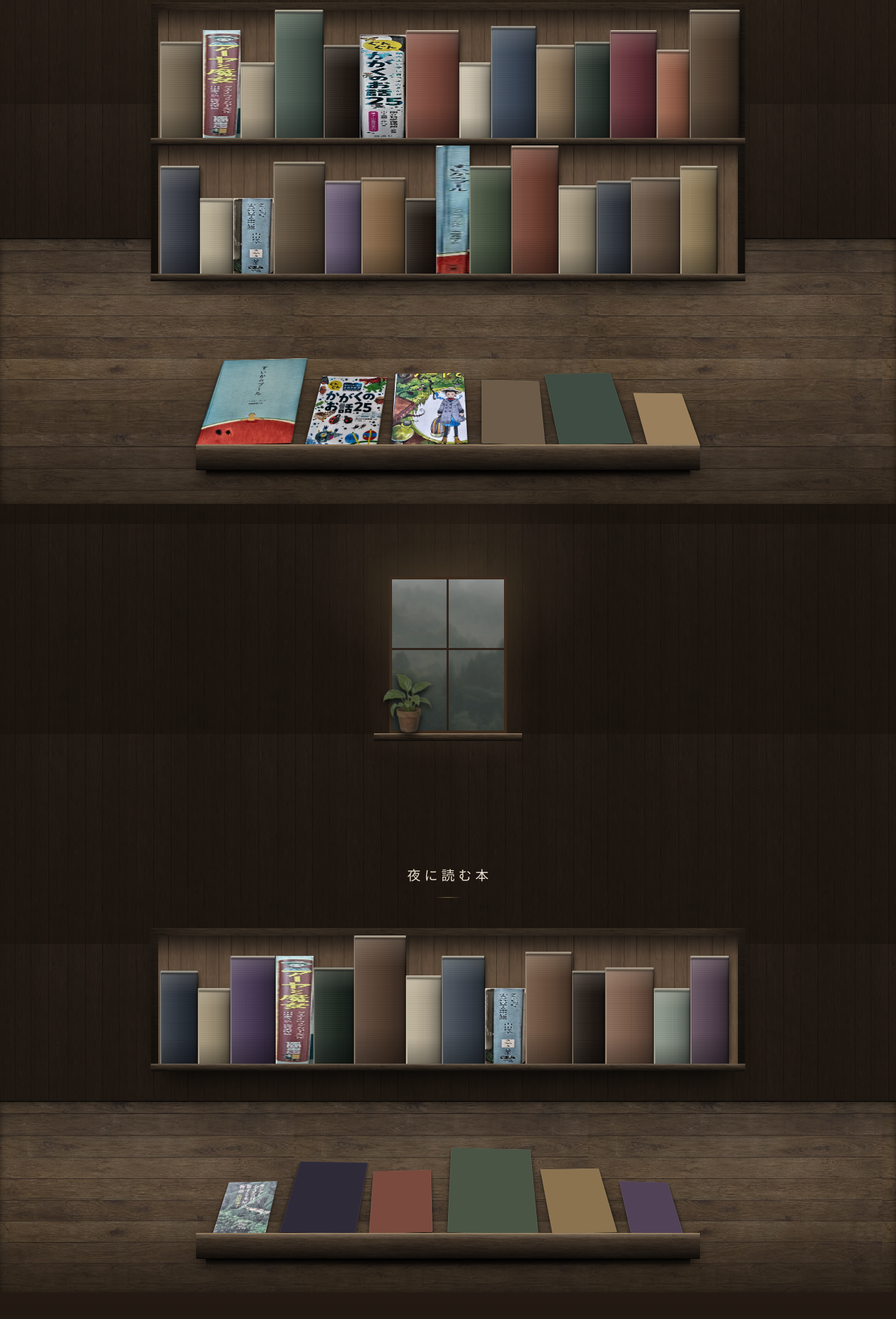
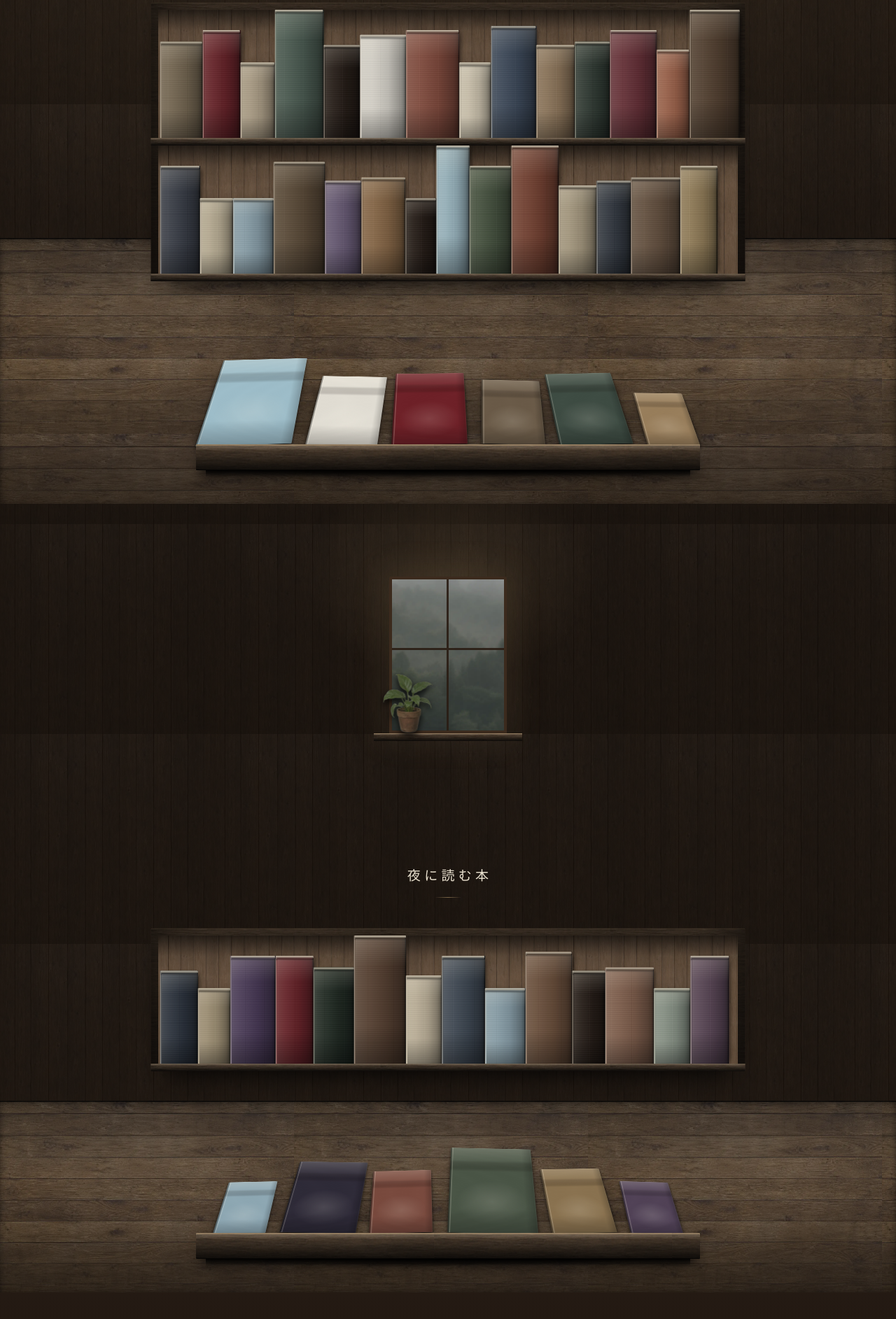
Before and after one commit to LovelyThing707/tsuzuri-no-mori-design, a plain HTML site: page index.html in a window 1280 px wide. Shown: the part 1623-3508 px from the top of the page at 70% size. Drawn offline with Linux system fonts and the light colour scheme.

Commit message:
書影を外し、本は色と比率だけの仮組みにする
第1稿では実在の書影を使わない方針とし、書影ファイルと参照を削除した。

- 判型・背幅は実際の書籍の寸法域から採り、大小の差が見える構成は保つ
- 表紙は面積が大きく単色では紙に見えないため、書名や絵柄は描かずに
  カバーの面の構成（そで・題字のあたり・絵柄のあたり・紙目）だけを出す
- 暗い背表紙の分離は維持（背板1.61:1、縁の光1.52:1）
- img の受け口は残してあり、商品の画像が届けば寸法の算出はそのままで乗る

Co-Authored-By: Claude Opus 5 (1M context) <noreply@anthropic.com>

```diff
--- a/index.html
+++ b/index.html
@@ -59,11 +59,11 @@
         <div class="shelf__tier">
           <ul class="row">
         <li class="spine spine--plain" style="--h:188;--t:21;--c:#7A6A52;--e:#DED3BC"></li>
-        <li class="spine" style="--h:210;--t:16;--c:#6F2027;--e:#ECE3D2"><img src="assets/images/spine-aya-to-majo.webp" alt="" loading="lazy" decoding="async"></li>
+        <li class="spine spine--plain" style="--h:210;--t:16;--c:#6F2027;--e:#DED3BC"></li>
         <li class="spine spine--plain" style="--h:148;--t:12;--c:#B5A58A;--e:#DED3BC"></li>
         <li class="spine spine--plain" style="--h:257;--t:28;--c:#4A5D52;--e:#DED3BC"></li>
         <li class="spine spine--plain" style="--h:182;--t:15;--c:#241A14;--e:#DED3BC"></li>
-        <li class="spine" style="--h:201;--t:25;--c:#F0EEE9;--e:#F4F1E9"><img src="assets/images/spine-kagaku-no-ohanashi-25.webp" alt="" loading="lazy" decoding="async"></li>
+        <li class="spine spine--plain" style="--h:201;--t:25;--c:#E4E0D6;--e:#DED3BC"></li>
         <li class="spine spine--plain" style="--h:210;--t:33;--c:#8A4B3C;--e:#DED3BC"></li>
         <li class="spine spine--plain" style="--h:148;--t:9;--c:#D8CDB5;--e:#DED3BC"></li>
         <li class="spine spine--plain" style="--h:218;--t:24;--c:#3C4A5E;--e:#DED3BC"></li>
@@ -79,12 +79,12 @@
           <ul class="row">
         <li class="spine spine--plain" style="--h:210;--t:18;--c:#3A3F4A;--e:#DED3BC"></li>
         <li class="spine spine--plain" style="--h:148;--t:11;--c:#C4B79A;--e:#DED3BC"></li>
-        <li class="spine" style="--h:148;--t:19;--c:#A9CDDB;--e:#E7DCC4"><img src="assets/images/spine-monteleggio.webp" alt="" loading="lazy" decoding="async"></li>
+        <li class="spine spine--plain" style="--h:148;--t:19;--c:#8FA9B5;--e:#DED3BC"></li>
         <li class="spine spine--plain" style="--h:218;--t:31;--c:#5E4B36;--e:#DED3BC"></li>
         <li class="spine spine--plain" style="--h:182;--t:14;--c:#6B5B7A;--e:#DED3BC"></li>
         <li class="spine spine--plain" style="--h:188;--t:23;--c:#8F6A45;--e:#DED3BC"></li>
         <li class="spine spine--plain" style="--h:148;--t:8;--c:#241A14;--e:#DED3BC"></li>
-        <li class="spine" style="--h:260;--t:11;--c:#A9CDDC;--e:#F1EBDE"><img src="assets/images/spine-suika-no-pool.webp" alt="" loading="lazy" decoding="async"></li>
+        <li class="spine spine--plain" style="--h:260;--t:11;--c:#9FBFCB;--e:#DED3BC"></li>
         <li class="spine spine--plain" style="--h:210;--t:20;--c:#46543F;--e:#DED3BC"></li>
         <li class="spine spine--plain" style="--h:257;--t:27;--c:#7C4230;--e:#DED3BC"></li>
         <li class="spine spine--plain" style="--h:173;--t:16;--c:#B0A184;--e:#DED3BC"></li>
@@ -97,12 +97,12 @@
         </div>
         <div class="platform" aria-hidden="true">
           <ul class="platform__books">
-        <li class="lying" style="--h:260;--w:191;--c:#A9CDDC;--e:#F1EBDE;--rot:-2.4deg"><img src="assets/images/cover-suika-no-pool.webp" alt="" loading="lazy" decoding="async"></li>
-        <li class="lying" style="--h:201;--w:144;--c:#F0EEE9;--e:#F4F1E9;--rot:1.6deg"><img src="assets/images/cover-kagaku-no-ohanashi-25.webp" alt="" loading="lazy" decoding="async"></li>
-        <li class="lying" style="--h:210;--w:152;--c:#6F2027;--e:#ECE3D2;--rot:-1.1deg"><img src="assets/images/cover-aya-to-majo.webp" alt="" loading="lazy" decoding="async"></li>
-        <li class="lying" style="--h:188;--w:128;--c:#6B5B48;--e:#E2D8C2;--rot:2.2deg"></li>
-        <li class="lying" style="--h:210;--w:148;--c:#3E4C43;--e:#DED3BC;--rot:-1.8deg"></li>
-        <li class="lying" style="--h:148;--w:105;--c:#9A7F5C;--e:#E7DCC4;--rot:1.2deg"></li>
+        <li class="lying lying--plain" style="--h:260;--w:191;--c:#9FBFCB;--e:#F1EBDE;--rot:-2.4deg"></li>
+        <li class="lying lying--plain" style="--h:201;--w:144;--c:#E4E0D6;--e:#F4F1E9;--rot:1.6deg"></li>
+        <li class="lying lying--plain" style="--h:210;--w:152;--c:#6F2027;--e:#ECE3D2;--rot:-1.1deg"></li>
+        <li class="lying lying--plain" style="--h:188;--w:128;--c:#6B5B48;--e:#E2D8C2;--rot:2.2deg"></li>
+        <li class="lying lying--plain" style="--h:210;--w:148;--c:#3E4C43;--e:#DED3BC;--rot:-1.8deg"></li>
+        <li class="lying lying--plain" style="--h:148;--w:105;--c:#9A7F5C;--e:#E7DCC4;--rot:1.2deg"></li>
           </ul>
           <div class="platform__slab"></div>
         </div>
@@ -137,12 +137,12 @@
         <li class="spine spine--plain" style="--h:182;--t:16;--c:#2B3340;--e:#DED3BC"></li>
         <li class="spine spine--plain" style="--h:148;--t:10;--c:#A99878;--e:#DED3BC"></li>
         <li class="spine spine--plain" style="--h:210;--t:24;--c:#4B3A5C;--e:#DED3BC"></li>
-        <li class="spine" style="--h:210;--t:16;--c:#6F2027;--e:#ECE3D2"><img src="assets/images/spine-aya-to-majo.webp" alt="" loading="lazy" decoding="async"></li>
+        <li class="spine spine--plain" style="--h:210;--t:16;--c:#6F2027;--e:#DED3BC"></li>
         <li class="spine spine--plain" style="--h:188;--t:19;--c:#1F2A22;--e:#DED3BC"></li>
         <li class="spine spine--plain" style="--h:257;--t:32;--c:#5A4130;--e:#DED3BC"></li>
         <li class="spine spine--plain" style="--h:173;--t:13;--c:#C9BBA0;--e:#DED3BC"></li>
         <li class="spine spine--plain" style="--h:210;--t:22;--c:#3F4A57;--e:#DED3BC"></li>
-        <li class="spine" style="--h:148;--t:19;--c:#A9CDDB;--e:#E7DCC4"><img src="assets/images/spine-monteleggio.webp" alt="" loading="lazy" decoding="async"></li>
+        <li class="spine spine--plain" style="--h:148;--t:19;--c:#8FA9B5;--e:#DED3BC"></li>
         <li class="spine spine--plain" style="--h:218;--t:26;--c:#70503A;--e:#DED3BC"></li>
         <li class="spine spine--plain" style="--h:182;--t:11;--c:#241A14;--e:#DED3BC"></li>
         <li class="spine spine--plain" style="--h:188;--t:28;--c:#87614C;--e:#DED3BC"></li>
@@ -154,12 +154,12 @@
         </div>
         <div class="platform" aria-hidden="true">
           <ul class="platform__books">
-        <li class="lying" style="--h:148;--w:105;--c:#A9CDDB;--e:#E7DCC4;--rot:-1.9deg"><img src="assets/images/cover-monteleggio.webp" alt="" loading="lazy" decoding="async"></li>
-        <li class="lying" style="--h:210;--w:152;--c:#2E2A38;--e:#DCD1B8;--rot:1.5deg"></li>
-        <li class="lying" style="--h:182;--w:128;--c:#7A4A3E;--e:#E2D8C2;--rot:-2.1deg"></li>
-        <li class="lying" style="--h:257;--w:182;--c:#4A5546;--e:#E9E0CE;--rot:1.9deg"></li>
-        <li class="lying" style="--h:188;--w:130;--c:#8B7350;--e:#DED3BC;--rot:-1.3deg"></li>
-        <li class="lying" style="--h:148;--w:105;--c:#514257;--e:#E7DCC4;--rot:2.4deg"></li>
+        <li class="lying lying--plain" style="--h:148;--w:105;--c:#8FA9B5;--e:#E7DCC4;--rot:-1.9deg"></li>
+        <li class="lying lying--plain" style="--h:210;--w:152;--c:#2E2A38;--e:#DCD1B8;--rot:1.5deg"></li>
+        <li class="lying lying--plain" style="--h:182;--w:128;--c:#7A4A3E;--e:#E2D8C2;--rot:-2.1deg"></li>
+        <li class="lying lying--plain" style="--h:257;--w:182;--c:#4A5546;--e:#E9E0CE;--rot:1.9deg"></li>
+        <li class="lying lying--plain" style="--h:188;--w:130;--c:#8B7350;--e:#DED3BC;--rot:-1.3deg"></li>
+        <li class="lying lying--plain" style="--h:148;--w:105;--c:#514257;--e:#E7DCC4;--rot:2.4deg"></li>
           </ul>
           <div class="platform__slab"></div>
         </div>
--- a/styles/shelf.css
+++ b/styles/shelf.css
@@ -301,7 +301,7 @@
 }
 
 
-/* 書影。什器に対して面で乗るよう、要素いっぱいに敷く */
+/* 書影の受け口。商品の画像が入ると、この指定のまま面で乗る */
 .spine img{
   position:absolute; inset:0;
   width:100%; height:100%;
@@ -312,3 +312,41 @@
   width:100%; height:100%;
   object-fit:cover;
 }
+
+
+/* --- 書影のない平置き本 --------------------------------------
+   表紙は面積が大きいぶん、単色だと紙に見えない。
+   書名や絵柄は描かず、カバーの面の構成だけを出す。 */
+.lying--plain::after{
+  content:"";
+  position:absolute; inset:0;
+  border-radius:2px;
+  background:
+    /* 左端の折り返し（そで）と背側の陰 */
+    linear-gradient(90deg,
+      rgba(0,0,0,.34) 0 2px,
+      rgba(255,248,232,.16) 2px 4px,
+      transparent 4px 12%,
+      transparent 88%,
+      rgba(0,0,0,.20) 100%),
+    /* 上からの光 */
+    linear-gradient(180deg,
+      rgba(255,248,232,.20) 0%,
+      transparent 24%,
+      transparent 74%,
+      rgba(0,0,0,.24) 100%),
+    /* 絵柄のあたり。輪郭を持たせず、ぼかした面として置く */
+    radial-gradient(58% 34% at 50% 66%,
+      rgba(255,250,236,.14) 0%, transparent 72%),
+    /* 題字のあたり */
+    linear-gradient(180deg,
+      transparent 16%,
+      rgba(20,14,10,.16) 19% 27%,
+      transparent 30%),
+    /* 紙目 */
+    repeating-linear-gradient(180deg,
+      rgba(255,255,255,.02) 0 1px,
+      rgba(0,0,0,.022) 1px 3px);
+  filter:blur(.4px);
+  pointer-events:none;
+}
```
Also changed, not shown: README.md, assets/images/cover-aya-to-majo.webp (deleted), assets/images/cover-kagaku-no-ohanashi-25.webp (deleted), assets/images/cover-monteleggio.webp (deleted), assets/images/cover-suika-no-pool.webp (deleted), assets/images/spine-aya-to-majo.webp (deleted), assets/images/spine-kagaku-no-ohanashi-25.webp (deleted), assets/images/spine-monteleggio.webp (deleted), assets/images/spine-suika-no-pool.webp (deleted), 1 other file.
